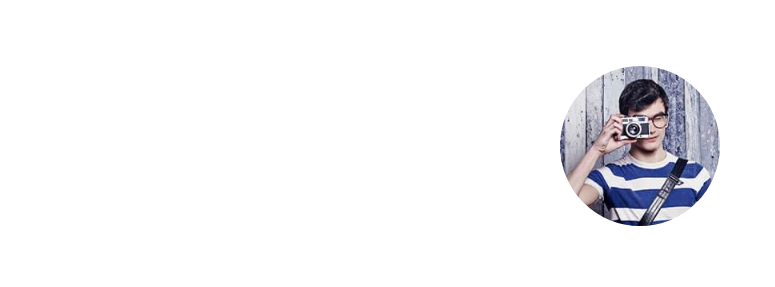
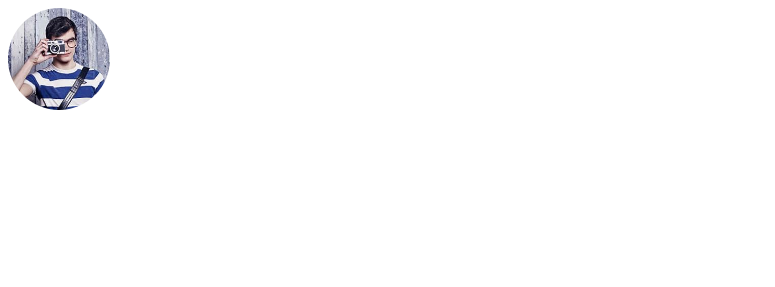
Before and after one commit to js-tasks-ru/htmlcss-20220519_afonin-andrey-sergeevich, a website: page 06-lection4/01-avatar/index.html in a window 1280 px wide. Shown: the whole page, without its empty margins (0-775 px from the left). Drawn offline with Linux system fonts and the light colour scheme.

Commit message:
06-01-avatar-dz

```diff
--- a/06-lection4/01-avatar/avatar.css
+++ b/06-lection4/01-avatar/avatar.css
@@ -1,12 +1,10 @@
-.avatar{
-    font-family: 'Roboto';
-    font-style: normal;
-    text-align: center;
-    width: auto;
+.avatar {
+  width: 102px;
+  height: 102px;
 }
-.avatar__img{
-    border-radius: 50%;
-    width: 160px;
-    height: 160px;
-    padding: 58px 95px;
+.avatar__img {
+  width: 100%;
+  height: 100%;
+  border-radius: 50%;
+  object-fit: cover;
 }
--- a/06-lection4/01-avatar/index.html
+++ b/06-lection4/01-avatar/index.html
@@ -2,13 +2,12 @@
 <!-- Страница с аватаром -->
 <html lang="ru">
   <head>
-        <link rel="stylesheet" href="../../assets/css/main.css">
-        <link rel="stylesheet" href="./avatar.css">
+    <link rel="stylesheet" href="../../assets/css/main.css" />
+    <link rel="stylesheet" href="./avatar.css" />
   </head>
   <body>
     <div class="avatar">
-            <img class="avatar__img" src="./public/avatar-200.jpg" alt="avatar" >
+      <img class="avatar__img" src="./public/avatar-200.jpg" alt="avatar" />
     </div>
-
   </body>
 </html>
```
Lines whose indentation alone changed are shown as unchanged.
